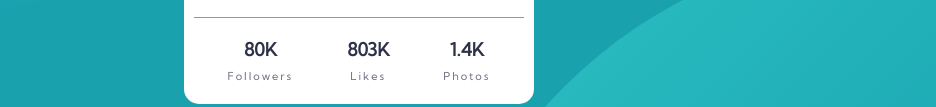
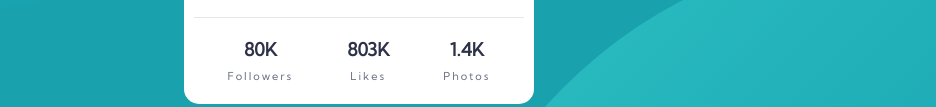
Before and after one commit to trnvmkhl/Profile-card-component-main, a plain HTML site: page index.html in a window 1280 px wide. Shown: the part 486-593 px from the top of the page, without its empty margins (281-1217 px from the left). Drawn offline with Linux system fonts and the light colour scheme.

Commit message:
Update hr color

```diff
--- a/css/styles.css
+++ b/css/styles.css
@@ -34,7 +34,7 @@ main{
 hr{
   margin: 0 10px;
   border: none;
-  border-top: 1px solid hsl(0, 0%, 59%);
+  border-top: 1px solid #E6E7E8;
 }
 
 /* Card body properies */
```
